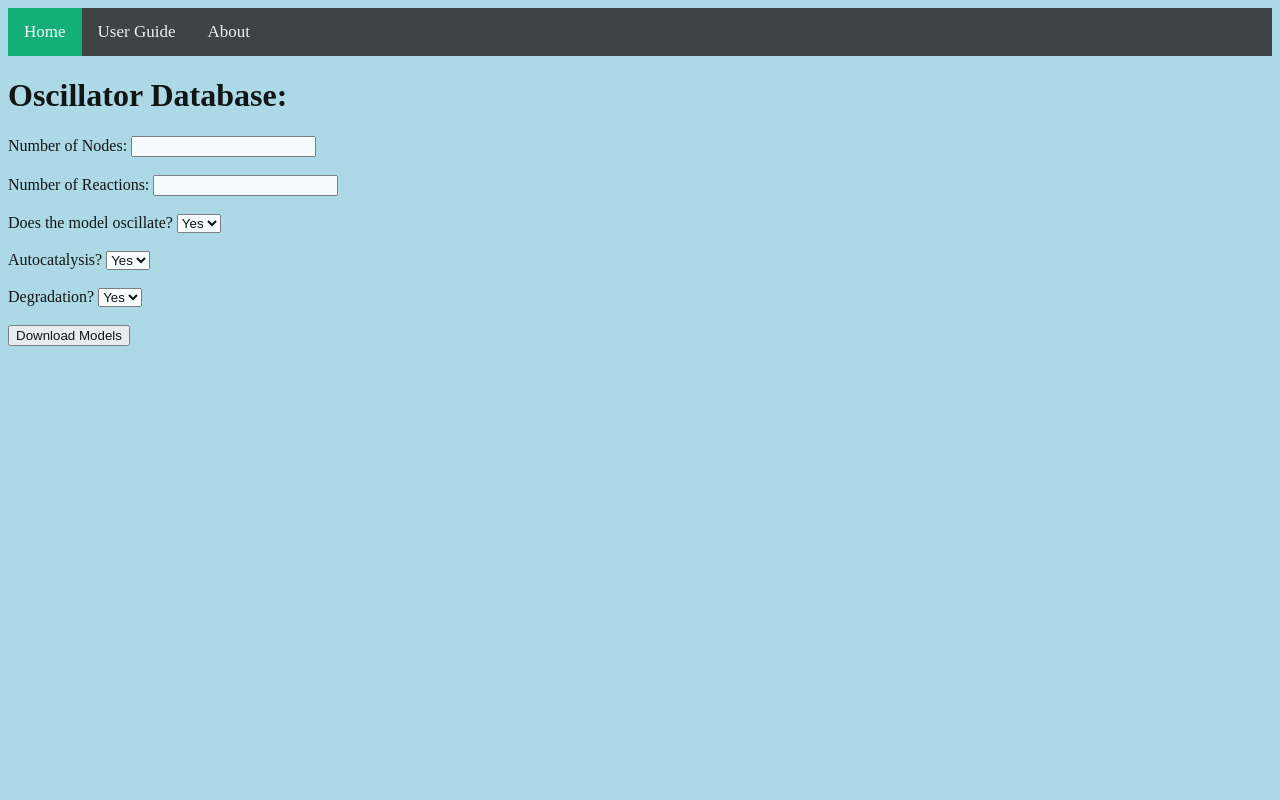
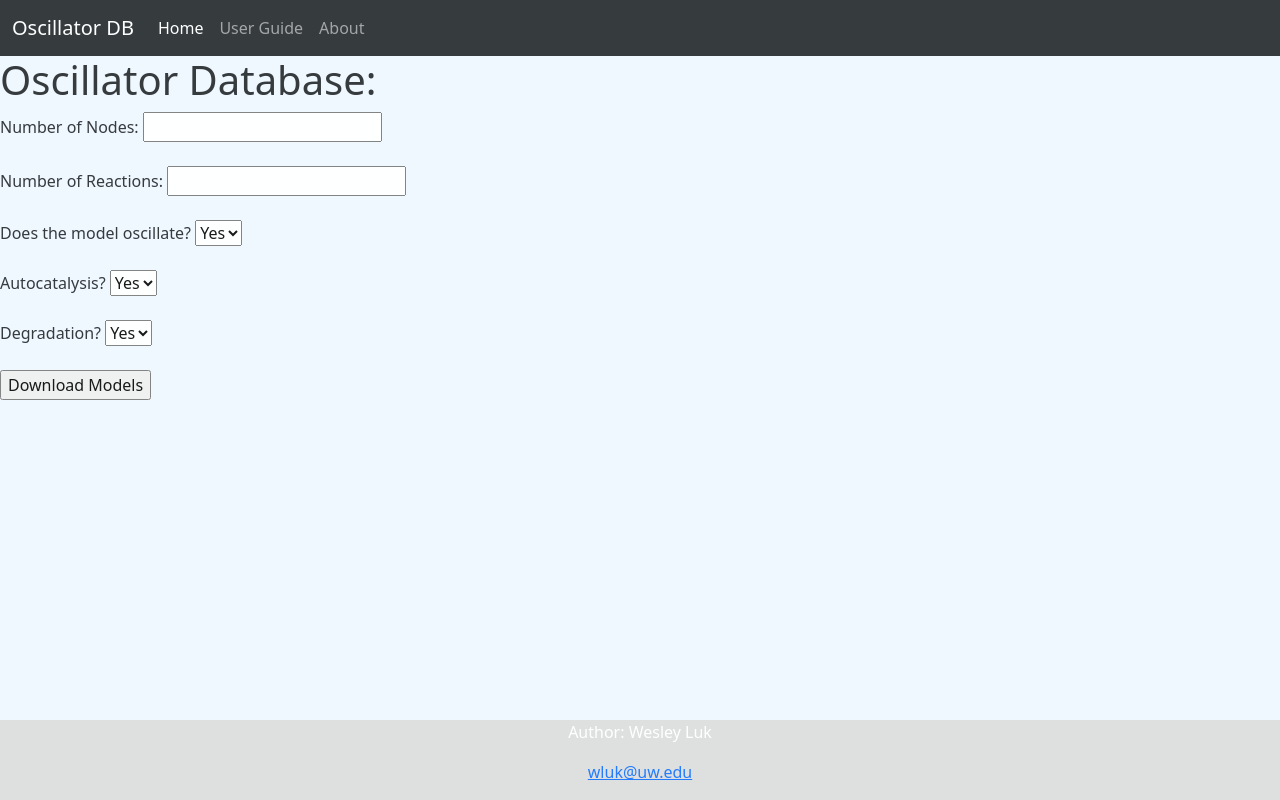
Before and after one commit to wesleyyl/cesium, a Flask app: page / in a window 1280 px wide. Run offline with Flask 2, Linux system fonts and the light colour scheme; data that the repository does not hold is empty.

Commit message:
Template Inheritace and Bootstrap

```diff
--- /dev/null
+++ b/__init__.py
@@ -0,0 +1 @@
+from flask import FlaskClient
--- a/static/css/index.css
+++ /dev/null
@@ -1,38 +0,0 @@
-body {
-	background-color: lightblue;
-	opacity: 0.9;
-}
-
-/* Add a black background color to the top navigation */
-.topnav {
-  background-color: #333;
-  overflow: hidden;
-}
-
-/* Style the links inside the navigation bar */
-.topnav a {
-  float: left;
-  display: block;
-  color: #f2f2f2;
-  text-align: center;
-  padding: 14px 16px;
-  text-decoration: none;
-  font-size: 17px;
-}
-
-/* Change the color of links on hover */
-.topnav a:hover {
-  background-color: #ddd;
-  color: black;
-}
-
-/* Add an active class to highlight the current page */
-.topnav a.active {
-  background-color: #04AA6D;
-  color: white;
-}
-
-/* Hide the link that should open and close the topnav on small screens */
-.topnav .icon {
-  display: none;
-}
--- /dev/null
+++ b/static/css/style.css
@@ -0,0 +1,17 @@
+body {
+	background-color: aliceblue;
+	opacity: 0.9;
+  margin: 0px;
+}
+
+#footer {
+  text-align: center;
+  background-color: gainsboro;
+  color: white;
+
+  position: fixed;
+  bottom: 0;
+  width: 100%;
+  padding: 0px;
+  /*padding: 10px 10px 0px 10px;*/
+}
--- /dev/null
+++ b/templates/base.html
@@ -0,0 +1,35 @@
+<!DOCTYPE html>
+<html lang="en">
+	<head>
+		<!-- {% block head %} -->
+		<!-- meta tags -->
+		<meta charset="UTF-8">
+		<meta name="viewport" content="width=device-width, initial-scale=1, shrink-to-fit=no">
+
+		<!-- Bootstrap CSS -->
+		<link href="https://cdn.jsdelivr.net/npm/bootstrap@5.1.3/dist/css/bootstrap.min.css" rel="stylesheet" integrity="sha384-1BmE4kWBq78iYhFldvKuhfTAU6auU8tT94WrHftjDbrCEXSU1oBoqyl2QvZ6jIW3" crossorigin="anonymous">
+
+		<!-- Style CSS -->
+		<link rel="stylesheet" href="{{ url_for('static', filename='css/style.css') }}">
+
+		<title>{% block title %}{% endblock %}</title>
+		<!-- {% endblock %} -->
+	</head>
+
+	<body>
+		<!-- Navigation Bar -->
+		{% include "navbar.html" %}
+
+		<!-- Main Content -->
+		<div class="content">{% block content %}{% endblock %}</div>
+
+		<!-- Footer -->
+		<div id="footer">
+			<p>Author: Wesley Luk</p>
+			<p><a href="mailto:wluk@uw.edu">wluk@uw.edu</a></p>
+		</div>
+
+		<!-- Bootstrap JS-->
+		<script src="https://cdn.jsdelivr.net/npm/bootstrap@5.1.3/dist/js/bootstrap.bundle.min.js" integrity="sha384-ka7Sk0Gln4gmtz2MlQnikT1wXgYsOg+OMhuP+IlRH9sENBO0LRn5q+8nbTov4+1p" crossorigin="anonymous"></script>
+	</body>
+</html>
--- a/templates/index.html
+++ b/templates/index.html
@@ -1,29 +1,9 @@
-<!-- form that gets the num_nodes, num_reactions, oscillator, mass_conserved -->
-<!doctype html>
-<html lang="en">
-	<head>
-		<title>Oscillator DB</title>
+<!-- Info -->
+{% extends "base.html" %}
+{% set active_page = "index" %}
+{% block title %}Oscillator DB Home{% endblock %}
 
-		<!-- meta tags -->
-		<meta charset="UTF-8">
-		<meta name="viewport" content="width=device-width, initial-scale=1, shrink-to-fit=no">
-
-		<!-- CSS -->
-		<link rel="stylesheet" href="{{ url_for('static', filename='css/index.css') }}">
-
-	</head>
-
-	<body>
-
-		<!-- Navigation Bar -->
-		<div class="topnav" id="myTopnav">
-	  	<a class="active" class="active">Home</a>
-		  <a href="#userguide">User Guide</a>
-		  <a href="#about">About</a>
-		  <a href="javascript:void(0);" class="icon" onclick="myFunction()">
-    		<i class="fa fa-bars"></i>
-  		</a>
-		</div>
+{% block content %}
 
 <h1>Oscillator Database:</h1>
 
@@ -55,15 +35,11 @@
 	<input type="submit" value="Download Models">
 </form>
 
-		<h3>{{ value }}</h3>
+{% endblock %}
 
-	</body>
-</html>
-
-<!--
-<label for="mass_conserved">Is mass conserved?</label>
-			<select id="mass_conserved" name="mass_conserved">
-				<option value="conserved_yes">Yes</option>
-				<option value="conserved_no">No</option>
-				<option value="conserved_NA">N/A</option>
-			</select><br><br> -->
+<!-- <script>
+	$(document).ready(function(){
+		$(".active").removeClass("active");
+		$("#link-index").addClass("active");
+	});
+</script> -->
--- /dev/null
+++ b/templates/navbar.html
@@ -0,0 +1,24 @@
+<nav class="navbar navbar-expand-lg navbar-dark bg-dark">
+  <div class="container-fluid">
+    <a class="navbar-brand" href="#">Oscillator DB</a>
+    <button class="navbar-toggler" type="button" data-bs-toggle="collapse" data-bs-target="#navbarNav" aria-controls="navbarNav" aria-expanded="false" aria-label="Toggle navigation">
+      <span class="navbar-toggler-icon"></span>
+    </button>
+    <div class="collapse navbar-collapse" id="navbarNav">
+      <ul class="navbar-nav">
+        <li class="nav-item">
+          <a class="nav-link {{ 'active' if active_page=='index' else '' }}" aria-current="page" href="{{ url_for('index') }}">Home</a>
+        </li>
+        <li class="nav-item">
+          <a class="nav-link {{ 'active' if active_page=='guide' else '' }}" href="{{ url_for('guide') }}">User Guide</a>
+        </li>
+        <li class="nav-item">
+          <a class="nav-link {{ 'active' if active_page=='about' else '' }}" href="{{ url_for('about') }}">About</a>
+        </li>
+        <!-- <li class="nav-item">
+          <a class="nav-link disabled">Disabled</a>
+        </li> -->
+      </ul>
+    </div>
+  </div>
+</nav>
```
Also changed, not shown: req.txt (deleted, +0 -70 lines), templates/about.html (added, +16 -0 lines), templates/guide.html (added, +16 -0 lines), templates/index_OLD.html (added, +80 -0 lines), 1 other file. Lines whose indentation alone changed are shown as unchanged.
